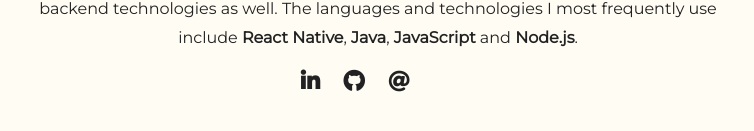
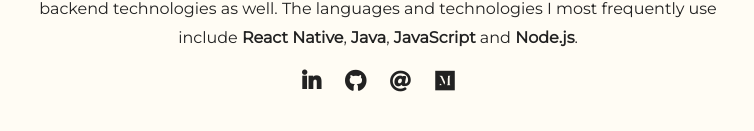
Before and after one commit to FelipePaiva1992/personal-website, a plain HTML site: page index.html in a window 1280 px wide. Shown: the part 411-542 px from the top of the page, without its empty margins (262-1016 px from the left). Drawn offline with Linux system fonts and the light colour scheme; a web font is replaced by a local one.

Commit message:
fix medium fa

```diff
--- a/index.html
+++ b/index.html
@@ -41,7 +41,7 @@
                     <a href="https://www.linkedin.com/in/felipespaiva/" target="_blank" class="fab fa-linkedin-in fa-lg"></a>
                     <a href="https://github.com/FelipePaiva1992" target="_blank" class="fab fa-github fa-lg"></a>
                     <a href="mailto:spaiva.felipe@gmail.com" target="_blank" class="fas fa-at fa-lg"></a>
-                    <a href="https://medium.com/@felipe.paiva" target="_blank" class="fas fa-medium fa-lg"></a>
+                    <a href="https://medium.com/@felipe.paiva" target="_blank" class="fab fa-medium fa-lg"></a>
                 </p>
             </section>
         </div>
```
